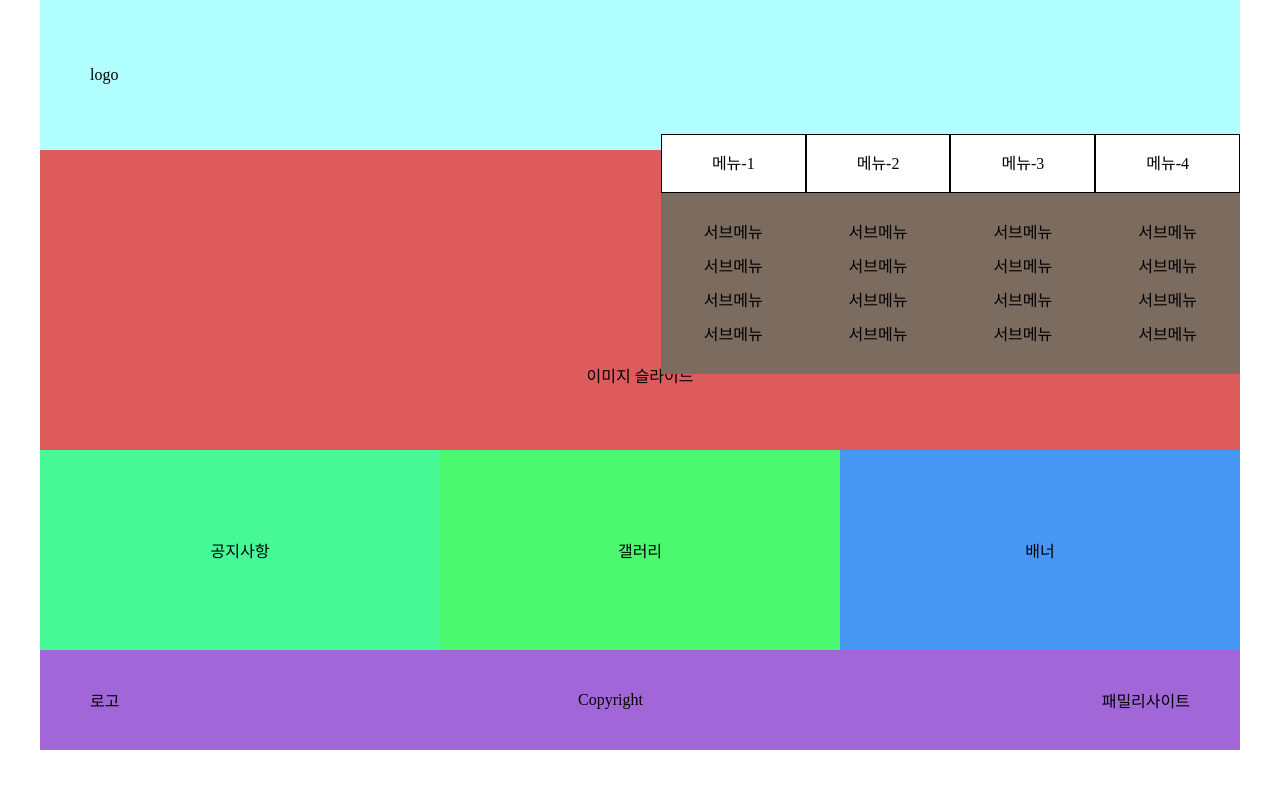
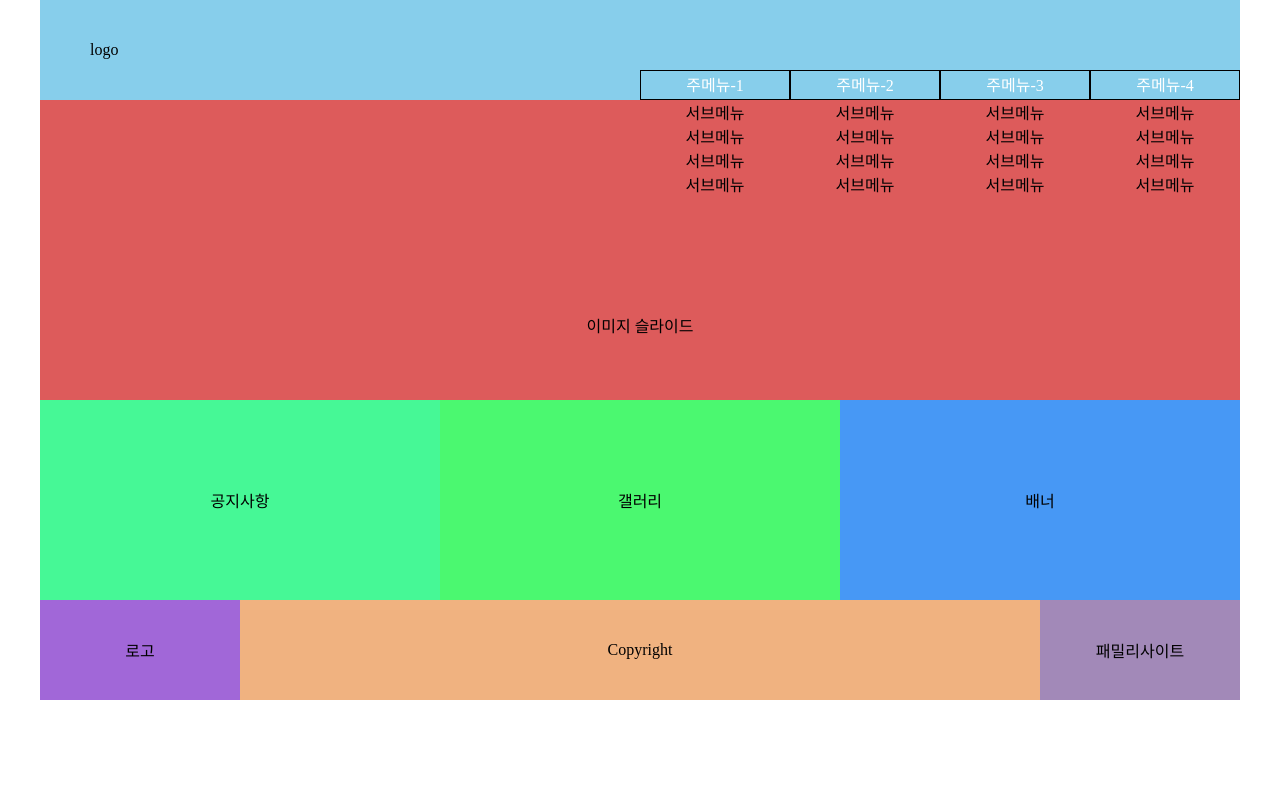
Before and after one commit to blendy9702/text-1, a plain HTML site: page index.html in a window 1280 px wide. Drawn offline with Linux system fonts and the light colour scheme.

Commit message:
[테스트-2] 진행중?

```diff
--- a/css/footer.css
+++ b/css/footer.css
@@ -1,13 +1,38 @@
 .footer {
+  max-width: 1200px;
+  height: 300px;
+  margin: auto;
 }
 
 .footer .layout {
-  max-width: 1200px;
+  width: 100%;
   height: 100px;
-  margin: auto;
-  background-color: rgb(161, 103, 216);
   display: flex;
   justify-content: space-between;
   align-items: center;
-  padding: 50px;
 }
+
+.footer-logo {
+  width: 300px;
+  height: 100%;
+  background-color: rgb(161, 103, 216);
+  display: flex;
+  justify-content: center;
+  align-items: center;
+}
+.footer .copy {
+  width: 100%;
+  height: 100%;
+  background-color: rgb(240, 178, 128);
+  display: flex;
+  justify-content: center;
+  align-items: center;
+}
+.footer .sns {
+  width: 300px;
+  height: 100%;
+  background-color: rgb(162, 137, 184);
+  display: flex;
+  justify-content: center;
+  align-items: center;
+}
--- a/css/header.css
+++ b/css/header.css
@@ -1,58 +1,76 @@
-.header {
+.herader {
 }
-.header .layout {
-  height: 150px;
-  margin: auto;
+.herader .layout {
+  position: relative;
   max-width: 1200px;
-  background-color: rgb(177, 255, 255);
+  height: 100px;
   display: flex;
   justify-content: space-between;
   align-items: center;
-  position: relative;
-}
-.logo {
-  padding: 50px;
+  background-color: skyblue;
+  margin: 0 auto;
 }
 
+.logo {
+  padding-left: 50px;
+}
 .logo a {
 }
 
 .gnb {
   position: absolute;
   left: 0;
-  top: 100%;
-  height: 300px;
+  top: calc(100% - 30px);
   width: 100%;
 }
-
 .main-menu {
   display: flex;
+  /* text-align: center; */
   position: absolute;
   top: 0;
   right: 0;
-  /* padding-right: 50px; */
+}
+.main-menu li {
+  min-width: 150px;
+}
+.main-menu li:hover {
+  background-color: #000;
+}
+.main-menu a {
+  display: block;
+  height: 30px;
+  text-align: center;
+  color: #ffffff;
+  line-height: 30px;
+  border: 1px solid #000;
+  /* background-color: #fff; */
 }
 
-.main-menu-link {
-  background-color: #fff;
-  padding: 20px 50px;
-  border: 1px solid #000;
-}
-.main-menu li {
-}
+.sub-bg {
+  position: absolute;
+  left: 0;
+  top: 30px;
+  width: 100%;
+  height: 0;
 
-.main-menu li:hover {
-  background-color: #7853ff;
+  display: flex;
+  justify-content: flex-end;
+  background-color: rgb(110, 162, 240);
+  transition: all 0.3s;
 }
 
 .sub-menu {
-  width: 100%;
-  height: 100%;
-  padding-top: 40px;
-  background-color: rgb(124, 107, 95);
+  display: flex;
+  text-align: center;
 }
 
-.sub-menu li {
-  text-align: center;
-  padding: 5px;
+.sub-menu > li li {
+  min-width: 150px;
 }
+.sub-menu > li li:hover {
+  background-color: #000;
+}
+
+.gnb:hover .sub-bg {
+  height: 100px;
+}
--- a/index.html
+++ b/index.html
@@ -11,55 +11,62 @@
   </head>
   <body>
     <!-- 상단 -->
-    <header class="header">
+    <header class="herader">
       <div class="layout">
-        <div class="left">
-          <a href="#" class="logo">logo</a>
+        <div class="logo">
+          <a href="#">logo</a>
         </div>
-        <div class="right">
-          <nav class="gnb">
-            <ul class="main-menu">
+        <div class="gnb">
+          <ul class="main-menu">
+            <li>
+              <a href="#">주메뉴-1</a>
+            </li>
+            <li>
+              <a href="#">주메뉴-2</a>
+            </li>
+            <li>
+              <a href="#">주메뉴-3</a>
+            </li>
+            <li>
+              <a href="#">주메뉴-4</a>
+            </li>
+          </ul>
+          <div class="sub-bg">
+            <ul class="sub-menu">
               <li>
-                <a href="#" class="main-menu-link">메뉴-1</a>
-                <ul class="sub-menu">
-                  <li><a href="#">서브메뉴</a></li>
-                  <li><a href="#">서브메뉴</a></li>
-                  <li><a href="#">서브메뉴</a></li>
-                  <li><a href="#">서브메뉴</a></li>
+                <ul>
+                  <li><a href="#">서브메뉴 </a></li>
+                  <li><a href="#">서브메뉴 </a></li>
+                  <li><a href="#">서브메뉴 </a></li>
+                  <li><a href="#">서브메뉴 </a></li>
                 </ul>
               </li>
-
               <li>
-                <a href="#" class="main-menu-link">메뉴-2</a>
-                <ul class="sub-menu">
-                  <li><a href="#">서브메뉴</a></li>
-                  <li><a href="#">서브메뉴</a></li>
-                  <li><a href="#">서브메뉴</a></li>
-                  <li><a href="#">서브메뉴</a></li>
+                <ul>
+                  <li><a href="#">서브메뉴 </a></li>
+                  <li><a href="#">서브메뉴 </a></li>
+                  <li><a href="#">서브메뉴 </a></li>
+                  <li><a href="#">서브메뉴 </a></li>
                 </ul>
               </li>
-
               <li>
-                <a href="#" class="main-menu-link">메뉴-3</a>
-                <ul class="sub-menu">
-                  <li><a href="#">서브메뉴</a></li>
-                  <li><a href="#">서브메뉴</a></li>
-                  <li><a href="#">서브메뉴</a></li>
-                  <li><a href="#">서브메뉴</a></li>
+                <ul>
+                  <li><a href="#">서브메뉴 </a></li>
+                  <li><a href="#">서브메뉴 </a></li>
+                  <li><a href="#">서브메뉴 </a></li>
+                  <li><a href="#">서브메뉴 </a></li>
                 </ul>
               </li>
-
               <li>
-                <a href="#" class="main-menu-link">메뉴-4</a>
-                <ul class="sub-menu">
-                  <li><a href="#">서브메뉴</a></li>
-                  <li><a href="#">서브메뉴</a></li>
-                  <li><a href="#">서브메뉴</a></li>
-                  <li><a href="#">서브메뉴</a></li>
+                <ul>
+                  <li><a href="#">서브메뉴 </a></li>
+                  <li><a href="#">서브메뉴 </a></li>
+                  <li><a href="#">서브메뉴 </a></li>
+                  <li><a href="#">서브메뉴 </a></li>
                 </ul>
               </li>
             </ul>
-          </nav>
+          </div>
         </div>
       </div>
     </header>
```
